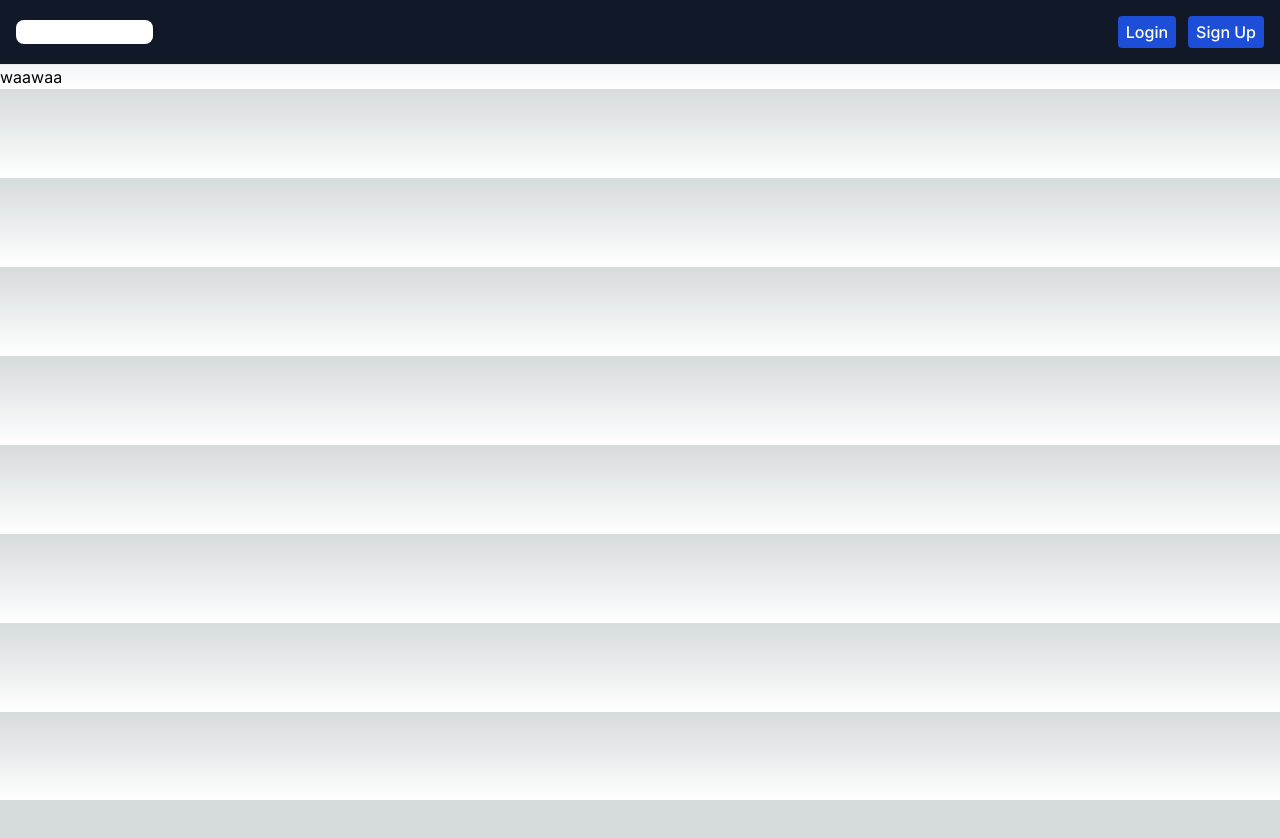
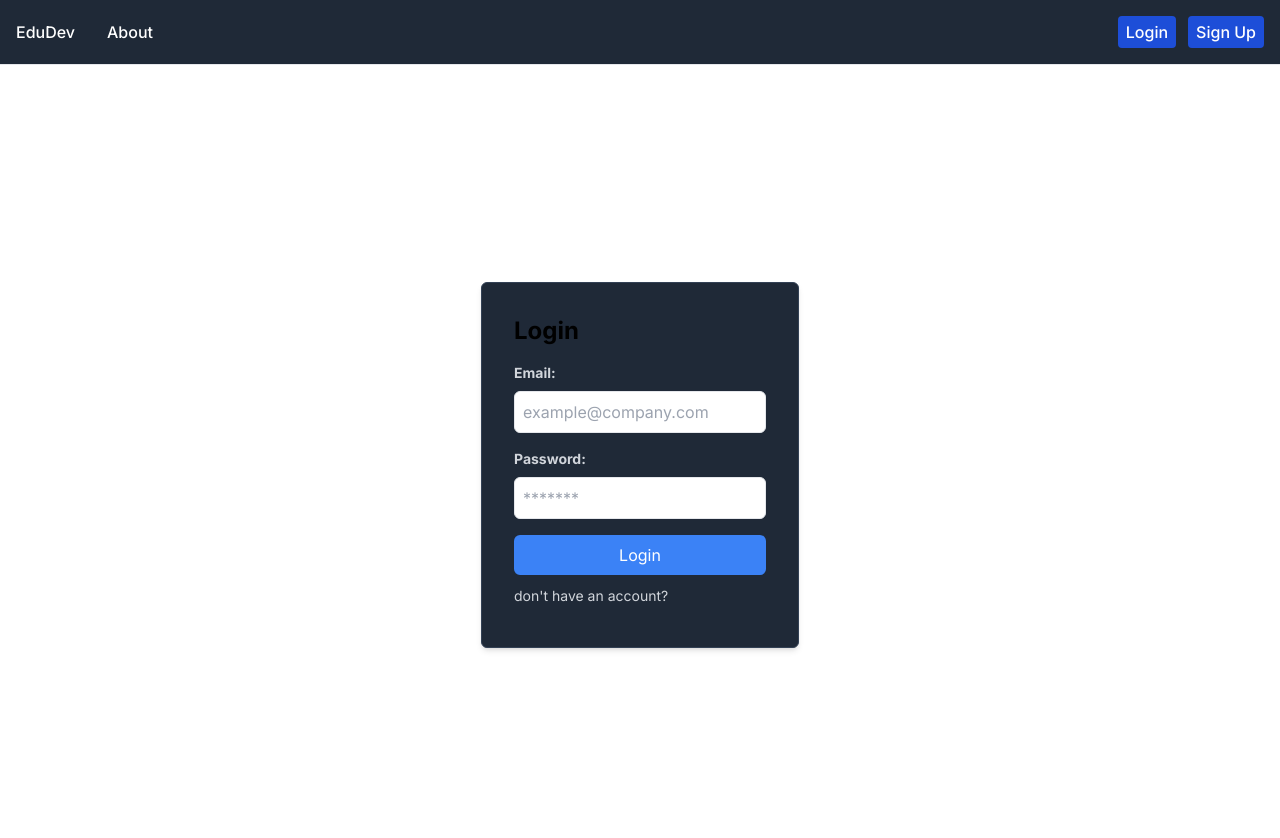
Before and after one commit to moaad-g/EduDev, a Next.js app in the folder edudev/: page /login in a window 1280 px wide. Shown: the top 838 px of the page. Before the commit the page ends 800 px from the top, so only its background shows below. Built offline with nearby package versions, Linux system fonts and the light colour scheme.

Commit message:
refreshed login and signup, added sign up functionality

```diff
--- a/edudev/app/firebase.js
+++ b/edudev/app/firebase.js
@@ -1,6 +1,7 @@
 // Import the functions you need from the SDKs you need
 import { initializeApp } from "firebase/app";
-import { getAnalytics } from "firebase/analytics";
+import { getFirestore } from 'firebase/firestore/lite'
+import { getAuth } from "firebase/auth";
 // TODO: Add SDKs for Firebase products that you want to use
 // https://firebase.google.com/docs/web/setup#available-libraries
 
@@ -18,5 +19,5 @@ const firebaseConfig = {
 
 // Initialize Firebase
 const app = initializeApp(firebaseConfig);
-const analytics = getAnalytics(app);
+export const auth = getAuth(app);
 export const db = getFirestore(app);
--- a/edudev/app/globals.css
+++ b/edudev/app/globals.css
@@ -11,17 +11,12 @@
 @media (prefers-color-scheme: dark) {
   :root {
     --foreground-rgb: 255, 255, 255;
-    --background-start-rgb: 0, 0, 0;
-    --background-end-rgb: 0, 0, 0;
+    --background-start-rgb: 50, 50, 50;
+    --background-end-rgb: 50, 50, 50;
   }
 }
 
 body {
   color: rgb(var(--foreground-rgb));
-  background: linear-gradient(
-      to bottom,
-      transparent,
-      rgb(var(--background-end-rgb))
-    )
-    rgb(var(--background-start-rgb));
+  background: rgb(var(--background-end-rgb));
 }
--- a/edudev/app/login/page.js
+++ b/edudev/app/login/page.js
@@ -1,5 +1,64 @@
-export default function Login() {
+'use client'
+import React, { useState } from "react";
+import { auth } from "@/app/firebase";
+
+const Login = () => {
+  const [email, setEmail] = useState("");
+  const [password, setPassword] = useState("");
+
+  const handleLogin = async (e) => {
+    e.preventDefault();
+    try {
+      await auth.signInWithEmailAndPassword(email, password);
+      // You can redirect to another page or handle the login success in another way
+      console.log("Login successful!");
+    } catch (error) {
+      console.error("Error during login:", error.message);
+    }
+  };
     return (
-      <h1 class= "tex-white">waawaa</h1>
-    )
-  }
+        <div className="flex items-center justify-center h-screen">
+            <form className="bg-gray-800 p-8 shadow-md rounded-md border border-slate-700" onSubmit={handleLogin}>
+            <h2 className="text-2xl font-bold mb-4">Login</h2>
+            <div className="mb-4">
+                <label className="block text-gray-300 text-sm font-bold mb-2" htmlFor="email">
+                Email:
+                </label>
+                <input
+                type="email"
+                id="email"
+                className="w-full p-2 border rounded-md focus:text-black"
+                placeholder="example@company.com"
+                onChange={(e) => setEmail(e.target.value)}
+                required
+                />
+            </div>
+            <div className="mb-4">
+                <label className="block text-gray-300 text-sm font-bold mb-2 focus:text-gray-800" htmlFor="password">
+                Password:
+                </label>
+                <input
+                type="password"
+                id="password"
+                className="w-full p-2 border focus:text-black rounded-md"
+                placeholder="*******"
+                onChange={(e) => setPassword(e.target.value)}
+                required
+                />
+            </div>
+            <button
+                type="submit"
+                className="w-full bg-blue-500 text-white p-2 rounded-md hover:bg-blue-600"
+            >
+                Login
+            </button>
+            <div className="py-2">
+                <a href="/sign-up" className="text-gray-300 text-align:center text-sm hover:text-blue-300">don't have an account?</a>
+            </div>
+            </form>
+        </div>
+        );
+    };
+
+
+export default Login;
--- /dev/null
+++ b/edudev/app/sign-up/page.js
@@ -0,0 +1,69 @@
+'use client'
+import React, { useState } from "react";
+import { useCreateUserWithEmailAndPassword } from 'react-firebase-hooks/auth';
+import { auth } from "@/app/firebase";
+
+const SignUp = () => {
+  const [email, setEmail] = useState("");
+  const [password, setPassword] = useState("");
+
+  const [createUser] = useCreateUserWithEmailAndPassword(auth);
+
+  const handleSignUp = async (e) => {
+    e.preventDefault();
+    try {
+      const res = createUser(email,password);
+      setEmail('');
+      setPassword('');
+      // You can redirect to another page or handle the login success in another way
+      console.log({res});
+    } catch (error) {
+      console.error("Error during login:", error.message);
+    }
+  };
+    return (
+        <div className="flex items-center justify-center h-screen">
+            <form className="bg-gray-800 p-8 shadow-md rounded-md border border-slate-700" onSubmit={handleSignUp}>
+            <h2 className="text-2xl font-bold mb-4">Sign Up</h2>
+            <div className="mb-4">
+                <label className="block text-gray-300 text-sm font-bold mb-2" htmlFor="email">
+                Email:
+                </label>
+                <input
+                type="email"
+                id="email"
+                className="w-full p-2 border rounded-md focus:text-black text-black"
+                placeholder="example@company.com"
+                onChange={(e) => setEmail(e.target.value)}
+                required
+                />
+            </div>
+            <div className="mb-4">
+                <label className="block text-gray-300 text-sm font-bold mb-2 focus:text-gray-800" htmlFor="password">
+                Password:
+                </label>
+                <input
+                type="password"
+                id="password"
+                className="w-full p-2 border focus:text-black text-black rounded-md"
+                placeholder="*******"
+                onChange={(e) => setPassword(e.target.value)}
+                required
+                />
+            </div>
+            <button
+                type="submit"
+                className="w-full bg-blue-500 text-white p-2 rounded-md hover:bg-blue-600"
+            >
+                Sign Up
+            </button>
+            <div className="py-2">
+                <a href="/login" className="text-gray-300 text-align:center text-sm hover:text-blue-300">already have an account?</a>
+            </div>
+            </form>
+        </div>
+        );
+    };
+
+
+export default SignUp;
--- a/edudev/components/navbar.js
+++ b/edudev/components/navbar.js
@@ -1,6 +1,6 @@
 export default function Navbar() {
     return(
-        <div class="bg-gray-900 border-b border-gray-200">
+        <div class="bg-gray-800 border-b border-gray-200">
             <div class="max-w-screen-xl flex flex-wrap items-center justify-between mx-auto p-4">
                 <div class="flex md:order-2 space-x-3 md:space-x-0 rtl:space-x-reverse">
                     <div class="px-3">
@@ -8,13 +8,13 @@ export default function Navbar() {
                     </div>
                     <a href="/login" class="text-white bg-blue-700 hover:bg-blue-800 rounded px-2 py-1 block font-medium">Sign Up</a>
                 </div>
-                <div class="items-center justify-between hidden w-full md:flex md:w-auto md:order-1">
-                    <ul class="flex flex-col p-4 md:p-0 mt-4 font-medium border border-gray-100 rounded-lg bg-gray-50 md:space-x-8 rtl:space-x-reverse md:flex-row md:mt-0 md:border-0 md:bg-white dark:bg-gray-800 md:dark:bg-gray-900 dark:border-gray-700">
+                <div class="items-center justify-between hidden w-full md:flex md:w-auto md:order-1 bg-transparent">
+                    <ul class="flex flex-col p-4 md:p-0 mt-4 font-medium rounded-lg md:space-x-8 rtl:space-x-reverse md:flex-row md:mt-0">
                         <li>
-                            <a href="/" class="block py-2 px-3 text-white  hover:text-blue-500 rounded md:p-0">EduDev</a>
+                            <a href="/" class="py-2 px-3 text-white hover:text-blue-500 md:p-0 bg-transparent">EduDev</a>
                         </li>
                         <li>
-                            <a href="#" class="block py-2 px-3 text-white rounded hover:text-blue-500 md:p-0">About</a>
+                            <a href="#" class="py-2 px-3 text-white hover:text-blue-500 md:p-0 bg-transparent">About</a>
                         </li>
 
                     </ul>
--- a/package.json
+++ b/package.json
@@ -1,5 +1,6 @@
 {
   "dependencies": {
-    "firebase": "^10.8.0"
+    "firebase": "^10.8.0",
+    "react-firebase-hooks": "^5.1.1"
   }
 }
```
Also changed, not shown: 1 other file (tests, documents, lock files or other folders).
